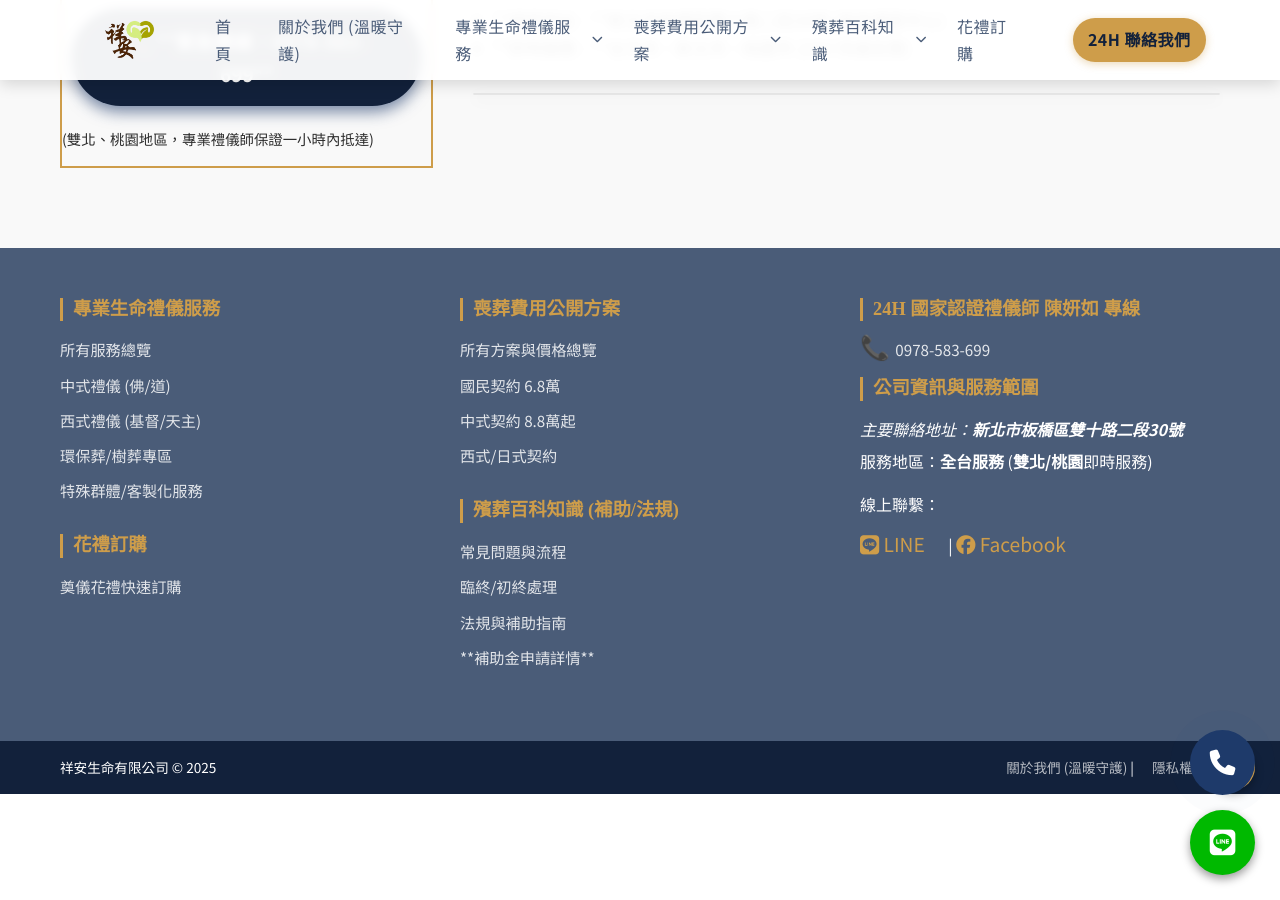
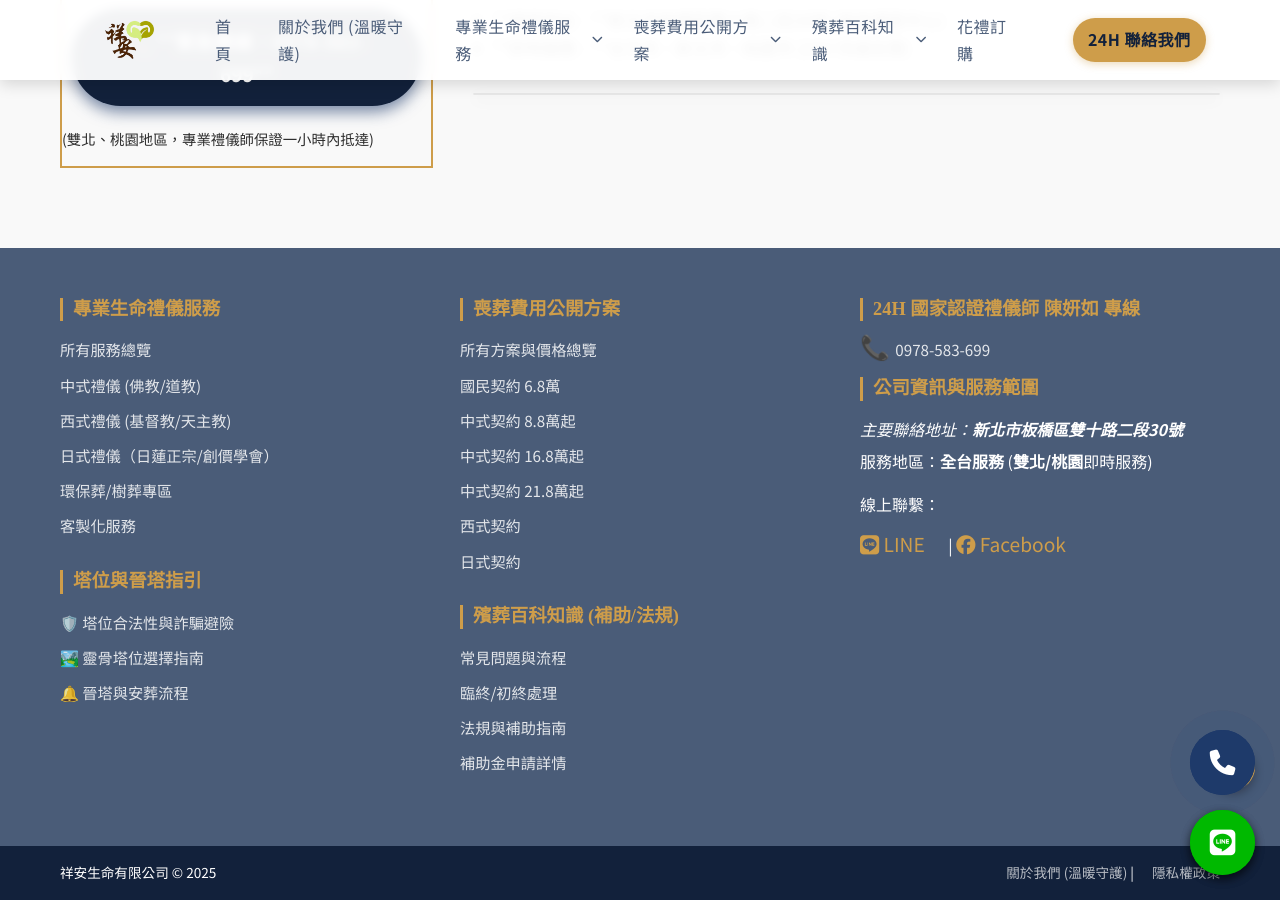
Before and after one commit to Shiangan/Shiangan, a Jekyll site: the page about.html, which Jekyll copies as it is, in a window 1280 px wide and 900 px high, scrolled down 4299 px. Built offline with Jekyll 4.4.1, drawn with Linux system fonts in a browser that asks for light colours; some web fonts are replaced.

Commit message:
Update about.html

```diff
--- a/about.html
+++ b/about.html
@@ -309,22 +309,25 @@
 
     </main>
 
-    <footer role="contentinfo">
+      <footer role="contentinfo">
         <div class="container footer-grid wide-footer-grid">
 
             <div class="footer-block footer-links">
                 <h4>專業生命禮儀服務</h4>
                 <ul>
                     <li><a href="services.html" title="所有禮儀服務總覽">所有服務總覽</a></li>
-                    <li><a href="services.html#buddhist-taoist" title="中式佛/道教禮儀">中式禮儀 (佛/道)</a></li>
-                    <li><a href="services.html#western-etiquette" title="西式基督/天主教禮儀">西式禮儀 (基督/天主)</a></li>
+                    <li><a href="services.html#buddhist-taoist" title="中式佛/道教禮儀">中式禮儀 (佛教/道教)</a></li>
+                    <li><a href="services.html#western-etiquette" title="西式基督/天主教禮儀">西式禮儀 (基督教/天主教)</a></li>
+                    <li><a href="services.html#special-groups" title="榮民、特定習俗等客製化服務">日式禮儀（日蓮正宗/創價學會）</a></li>
                     <li><a href="services.html#eco-burial" title="環保葬、樹葬專區">環保葬/樹葬專區</a></li>
-                    <li><a href="services.html#special-groups" title="榮民、特定習俗等客製化服務">特殊群體/客製化服務</a></li>
+                    <li><a href="services.html#special-groups" title="榮民、特定習俗等客製化服務">客製化服務</a></li>
                 </ul>
 
-                <h4>花禮訂購</h4>
+                <h4> 塔位與晉塔指引 </h4>
                 <ul>
-                    <li><a href="order.html" title="奠儀花禮快速訂購服務">奠儀花禮快速訂購</a></li>
+                    <li><a href="ta-wei-he-fa-xing-query-guide.html" title="塔位合法性與詐騙避險指南">🛡️ 塔位合法性與詐騙避險</a></li>
+                    <li><a href="ta-wei-choice-guide.html" title="靈骨塔位選擇指南">🏞️ 靈骨塔位選擇指南</a></li>
+                    <li><a href="jin-ta-process-details.html" title="圓滿晉塔與安葬流程詳解">🔔 晉塔與安葬流程</a></li>
                 </ul>
             </div>
 
@@ -334,7 +337,10 @@
                     <li><a href="plans.html" title="所有費用方案與價格總覽">所有方案與價格總覽</a></li>
                     <li><a href="plans.html#basic" title="國民契約 6.8萬方案">國民契約 6.8萬</a></li>
                     <li><a href="plans.html#eighty-eight" title="中式契約 8.8萬起方案">中式契約 8.8萬起</a></li>
-                    <li><a href="plans.html#west" title="西式契約方案">西式/日式契約</a></li>
+                    <li><a href="plans.html#eighty-eight" title="中式契約 8.8萬起方案">中式契約 16.8萬起</a></li>
+                    <li><a href="plans.html#eighty-eight" title="中式契約 8.8萬起方案">中式契約 21.8萬起</a></li>
+                    <li><a href="plans.html#west" title="西式契約方案">西式契約</a></li>
+                    <li><a href="plans.html#west" title="西式契約方案">日式契約</a></li>
                 </ul>
 
                 <h4>殯葬百科知識 (補助/法規)</h4>
@@ -342,7 +348,7 @@
                     <li><a href="blog.html" title="所有常見問題與流程總覽">常見問題與流程</a></li>
                     <li><a href="blog.html#first-step" title="臨終/初終處理指南">臨終/初終處理</a></li>
                     <li><a href="blog.html#law-guide" title="殯葬法規與補助指南">法規與補助指南</a></li>
-                    <li><a href="blog.html#subsidy-details" title="勞保/國保/榮民喪葬補助詳情">**補助金申請詳情**</a></li>
+                    <li><a href="blog.html#subsidy-details" title="勞保/國保/榮民喪葬補助詳情">補助金申請詳情</a></li>
                 </ul>
             </div>
 
@@ -375,13 +381,29 @@
 
         <div class="footer-copyright">
             <div class="container">
-                <div class="footer-logo">祥安生命有限公司 © <span id="current-year"></span></div>
+                <div class="footer-logo text-line-container">
+                    <span class="fit-text-line" title="祥安生命有限公司版權所有">祥安生命有限公司 © <span id="current-year"></span></span>
+                </div>
                 <div class="footer-meta">
-                     <a href="about.html#team" title="了解祥安的服務理念與團隊 (E-E-A-T)">關於我們 (溫暖守護)</a> | <a href="privacy.html" title="隱私權政策與聲明">隱私權政策</a>
+                     <a href="about.html#team" title="了解祥安的服務理念與團隊">關於我們 (溫暖守護)</a> | <a href="privacy.html" title="隱私權政策與聲明">隱私權政策</a>
                 </div>
             </div>
         </div>
     </footer>
+
+    <div class="floating-cta" aria-label="緊急聯繫方式">
+        <a href="tel:+886978583699" title="24H 電話諮詢 0978-583-699"><i class="fas fa-phone" aria-hidden="true"></i></a>
+        <a href="https://line.me/ti/p/@yourlineid" target="_blank" rel="noopener noreferrer nofollow" title="LINE 即時諮詢"><i class="fab fa-line" aria-hidden="true"></i></a>
+    </div>
+
+    <script src="js/script.js" defer></script>
+    <script>
+        document.body.classList.remove('js-loading');
+        // 確保 current-year 更新
+        document.getElementById('current-year').textContent = new Date().getFullYear();
+    </script>
+</body>
+</html>
 
     <div class="floating-cta" aria-label="緊急聯繫方式">
         <a href="tel:+886978583699" title="24H 電話諮詢 0978-583-699"><i class="fas fa-phone" aria-hidden="true"></i></a>
```
